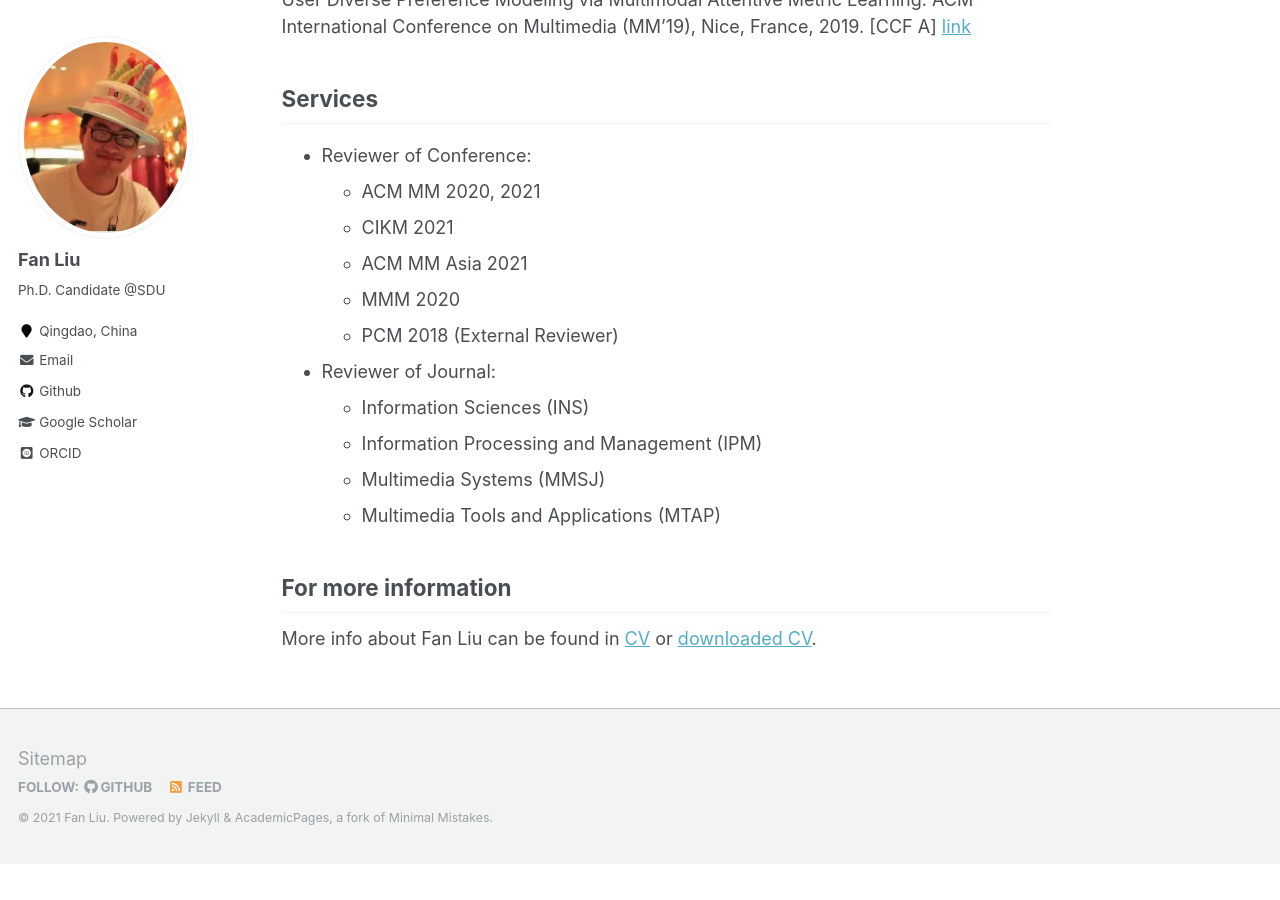
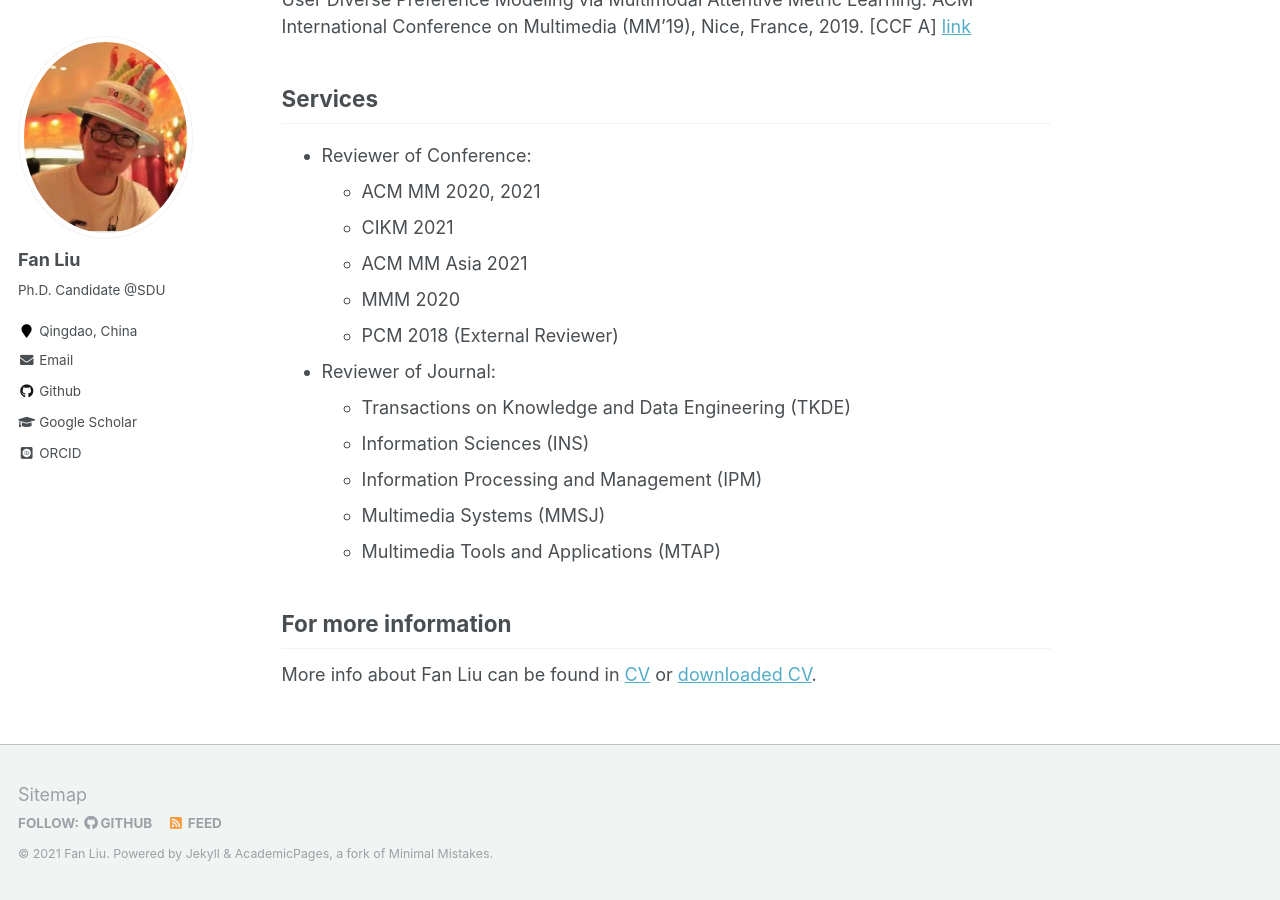
Before and after one commit to liufancs/liufancs.github.io, a Jekyll site: the page built from _pages/about.md, in a window 1280 px wide and 900 px high, scrolled down 936 px. Built offline with Jekyll 4.4.1, drawn with Linux system fonts in a browser that asks for light colours; some web fonts are replaced; before the commit the page ends 1800 px from its top, so only the background shows below that.

Commit message:
Update about.md

```diff
--- a/_pages/about.md
+++ b/_pages/about.md
@@ -34,6 +34,7 @@ Fan Liu, Zhiyong Cheng*, Changchang, Yinglong Wang, Liqiang Nie*, Mohan Kankanha
   + MMM 2020
   + PCM 2018 (External Reviewer)
 * Reviewer of Journal:
+  + Transactions on Knowledge and Data Engineering (TKDE)
   + Information Sciences (INS)
   + Information Processing and Management (IPM)
   + Multimedia Systems (MMSJ)
```
